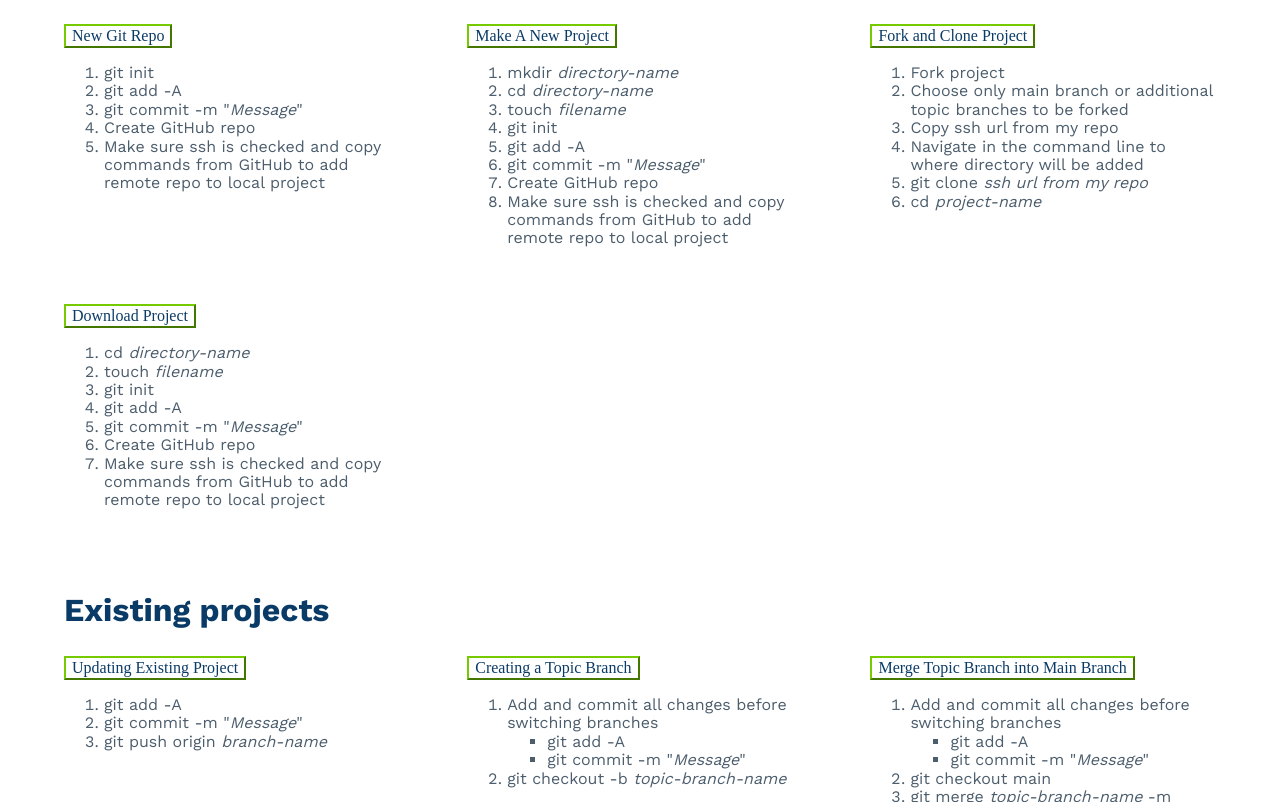
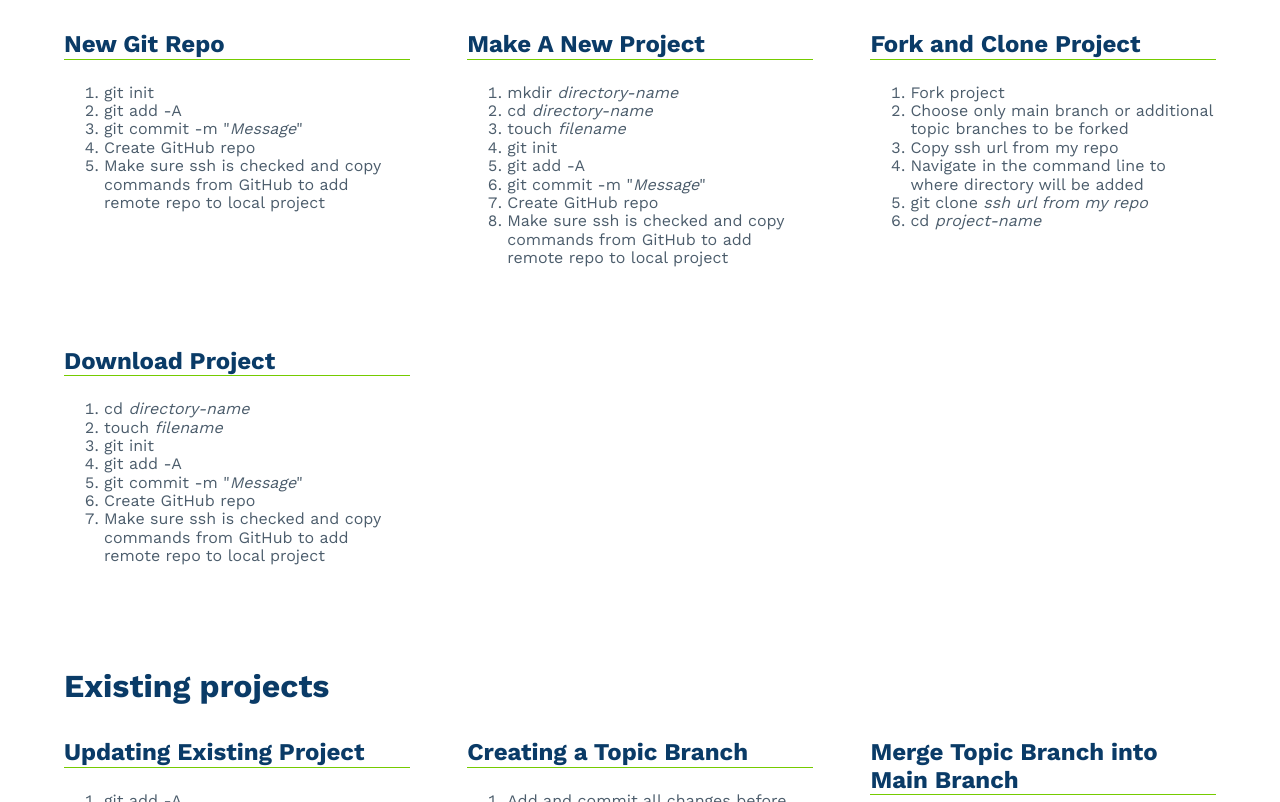
Before and after one commit to twosavoie/git-and-github-workflow, a website built with Parcel: page index.html in a window 1280 px wide. Shown: the part 148-950 px from the top of the page. Built offline with nearby package versions, Linux system fonts and the light colour scheme; a web font is replaced by a local one.

Commit message:
Changed buttons to h3s, adjusted spacing, and enabledprefers color scheme

```diff
--- a/css/main.css
+++ b/css/main.css
@@ -89,42 +89,98 @@ textarea {
 /* font-family: 'Solitreo', cursive;
    font-family: 'Work Sans', sans-serif; */
 :root {
-    --header-font:'Work Sans', sans-serif;
+  --header-font: 'Work Sans', sans-serif;
   --list-item-font: 'Solitreo', cursive;
   --primary-color: #0A3B67;
+  --button-color: #0A3B67;
   --secondary-color: #1477D1;
   --accent-color: #75cb00;
   --text-color: #4C5D6C;
+  --border-accent-color: #447700;
+  --button-background-color: #ffffff;
+  --hover-color: #447700;
+  --background-color: #ffffff;
+  --foreground-color: #0A3B67;
+}
+
+@media (prefers-color-scheme: dark) {
+  :root {
+    --background-color: #0A3B67;
+    --foreground-color: #ffffff;
+    --primary-color: #ffffff;
+    --button-color: #0A3B67;
+    --secondary-color: #1477D1;
+    --accent-color: #75cb00;
+    --text-color: #ffffff;
+    --border-accent-color: #75cb00;
+    --hover-color: #a6ff2e;
+  }
 }
 
 /* Global styles */
-  h1, h2, h3, button {
+* {
+  box-sizing: border-box;
+}
+
+body {
+  background: var(--background-color);
+  color: var(--foreground-color);
+}
+
+h1,
+h2,
+h3,
+button {
   font-family: var(--header-font);
   color: var(--primary-color);
 }
-  p, li, a {
+
+button {
+  color: var(--button-color);
+}
+
+p,
+li,
+a {
   font-family: var(--header-font);
   color: var(--text-color);
 }
+
 a:hover {
   color: var(--accent-color);
 }
+
 button {
-    background: white;
+  background: var(--button-background-color);
   border-color: var(--accent-color);
   font-size: 1.25rem;
   text-align: left;
+  border-top: 2px solid var(--accent-color);
+  border-left: 2px solid var(--accent-color);
+  border-right: 2px solid var(--border-accent-color);
+  border-bottom: 2px solid var(--border-accent-color);
 }
+
+button:hover {
+  cursor: pointer;
+  border: 2px solid var(--hover-color);
+  transition: 0.3s;
+}
+
 h1 {
   font-size: 3rem;
   text-align: center;
   border-bottom: 2px solid var(--accent-color);
 }
+
 h2 {
-    font-size: 2rem
+  font-size: 2rem;
+  margin-bottom: 10px;
 }
+
 h3 {
   font-size: 1.5rem;
+  border-bottom: 1px solid var(--accent-color);
 }
 
 .flex-wrapper {
@@ -132,23 +188,29 @@ textarea {
   justify-content: center;
   flex-flow: row wrap;
 }
+
 .content-wrapper {
   max-width: 1200px;
   width: 90%;
 }
+
 .section-wrapper {
   display: flex;
   flex-flow: row wrap;
+  padding-bottom: 20px;
 }
+
 .list-wrapper {
-    /* maybe use flex basis... properties */
   width: 100%;
   padding-bottom: 40px;
-    box-sizing: border-box;
 }
+
 ul li {
   list-style: square;
+  /* trying something 🙂 */
+  /* list-style-type: "🙂"; */
 }
+
 .resource-wrapper ul {
   padding-left: 0;
   display: flex;
@@ -156,32 +218,47 @@ textarea {
   justify-content: space-between;
   padding-bottom: 40px;
 }
+
 .resource-wrapper ul li {
   list-style: none;
   width: 100%;
   padding: 5px 0;
 }
+
 footer p {
   text-align: center;
   padding-bottom: 40px;
 }
 
+.copyright-image {
+  padding-bottom: 2px;
+}
+
 @media (min-width: 768px) {
   .section-wrapper {
     /* maybe use flex basis... properties */
-      justify-content: space-between;
+    /* justify-content: space-between; */
+    column-gap: 10%;
   }
+
   .list-wrapper {
     width: 45%;
   }
+
   .resource-wrapper ul li {
     width: 45%;
   }
 }
+
 @media (min-width: 1200px) {
+  .section-wrapper {
+    column-gap: 5%;
+  }
+
   .list-wrapper {
     width: 30%;
   }
+
   .resource-wrapper ul li {
     width: 30%;
   }
@@ -293,6 +370,7 @@ textarea {
    ========================================================================== */
 
 @media print {
+
   *,
   *::before,
   *::after {
@@ -309,11 +387,11 @@ textarea {
   }
 
   a[href]::after {
-    content: " (" attr(href) ")";
+    content: " ("attr(href) ")";
   }
 
   abbr[title]::after {
-    content: " (" attr(title) ")";
+    content: " ("attr(title) ")";
   }
 
   /*
--- a/index.html
+++ b/index.html
@@ -37,7 +37,7 @@
       <h2>Beginning a new project</h2>
       <section class="new-projects section-wrapper">
         <div class="list-wrapper">
-          <button>New Git Repo</button>
+          <h3>New Git Repo</h3>
           <ol class="new-git-repo hide list">
             <li>git init</li>
             <li>git add -A</li>
@@ -47,7 +47,7 @@
           </ol>
         </div>
         <div class="list-wrapper">
-          <button>Make A New Project</button>
+          <h3>Make A New Project</h3>
           <ol class="make-new-project hide list">
             <li>mkdir <i>directory-name</i></li>
             <li>cd <i>directory-name</i></li>
@@ -60,7 +60,7 @@
           </ol>
         </div>
         <div class="list-wrapper">
-          <button>Fork and Clone Project</button>
+          <h3>Fork and Clone Project</h3>
           <ol class="clone-project hide list">
             <li>Fork project</li>
             <li>Choose only main branch or additional topic branches to be forked</li>
@@ -71,7 +71,7 @@
           </ol>
         </div>
         <div class="list-wrapper">
-          <button>Download Project</button>
+          <h3>Download Project</h3>
           <ol class="download-project hide list">
             <li>cd <i>directory-name</i></li>
             <li>touch <i>filename</i></li>
@@ -88,7 +88,7 @@
 
       <section class="existing-projects section-wrapper">
         <div class="list-wrapper">
-          <button>Updating Existing Project</button>
+          <h3>Updating Existing Project</h3>
           <ol class="update-existing-project hide list">
             <li>git add -A</li>
             <li>git commit -m "<i>Message</i>"</li>
@@ -96,7 +96,7 @@
           </ol>
         </div>
         <div class="list-wrapper">
-          <button>Creating a Topic Branch</button>
+          <h3>Creating a Topic Branch</h3>
           <ol class="create-topic-branch hide list">
             <li>Add and commit all changes before switching branches</li>
             <ul>
@@ -107,7 +107,7 @@
           </ol>
         </div>
         <div class="list-wrapper">
-          <button>Merge Topic Branch into Main Branch</button>
+          <h3>Merge Topic Branch into Main Branch</h3>
           <ol class="merge-topic-branch hide list">
             <li>Add and commit all changes before switching branches</li>
             <ul>
@@ -126,7 +126,7 @@
 
       <section class="existing-projects section-wrapper">
         <div class="list-wrapper">
-          <button>I'm Added to the Project</button>
+          <h3>I'm Added to the Project</h3>
           <ol class="working-with-a-team hide list">
             <li>Fork project</li>
             <li>Choose only main branch or additional topic branches to be forked</li>
@@ -148,7 +148,7 @@
             </ul>
         </div>
         <div class="list-wrapper">
-          <button>Update Local Branchs with Upstream Branch</button>
+          <h3>Update Local Branchs with Upstream Branch</h3>
           <ol class="update-local-branches hide list">
             <li>Connect to the upstream repo</li>
             <ul>
@@ -177,7 +177,7 @@
           </ol>
         </div>
         <div class="list-wrapper">
-          <button>Daily Workflow</button>
+          <h3>Daily Workflow</h3>
           <ol class="daily-workflow hide list">
             <li>git fetch upstream</li>
             <li>git checkout main</li>
@@ -195,7 +195,7 @@
           </ol>
         </div>
         <div class="list-wrapper">
-          <button>Ready to Issue Pull Request</button>
+          <h3>Ready to Issue Pull Request</h3>
           <ol class="working-with-a-team hide list">
             <li>All code has been added, committed, and merged into the main branch</li>
             <li>Push main branch to GitHub remote repo</li>
@@ -218,7 +218,7 @@
       <h2>Troubleshooting</h2>
       <section class="troubleshooting-projects section-wrapper">
         <div class="list-wrapper">
-          <button>Helpful Commands</button>
+          <h3>Helpful Commands</h3>
           <ol class="helpful-commands hide list">
             <li>What directory am I in?</li>
             <ul>
@@ -235,7 +235,7 @@
           </ol>
         </div>
         <div class="list-wrapper">
-          <button>Error Message</button>
+          <h3>Error Message</h3>
           <ol class="error-messages hide list">
             <li>Read the error message</li>
             <li>Google the error message</li>
@@ -244,7 +244,7 @@
           </ol>
         </div>
         <div class="list-wrapper">
-          <button>Merge Conflicts</button>
+          <h3>Merge Conflicts</h3>
           <ol class="merge-conflicts hide list">
             <li>Resolve merge conflicts in the text editor</li>
             <li>Remove all conflict markers</li>
@@ -281,7 +281,8 @@
   <footer class="flex-wrapper">
     <div class="content-wrapper">
       <p>Copyright
-        <script>document.write(new Date().getFullYear())</script> | Lisa Savoie
+        <script>document.write(new Date().getFullYear())</script> | Lisa Savoie <img src="img/favicon.png"
+        alt="LS Codes logo" width="16px" class="copyright-image">
       </p>
     </div>
 
```
Also changed, not shown: img/favicon.png (added). Lines whose indentation alone changed are shown as unchanged.
